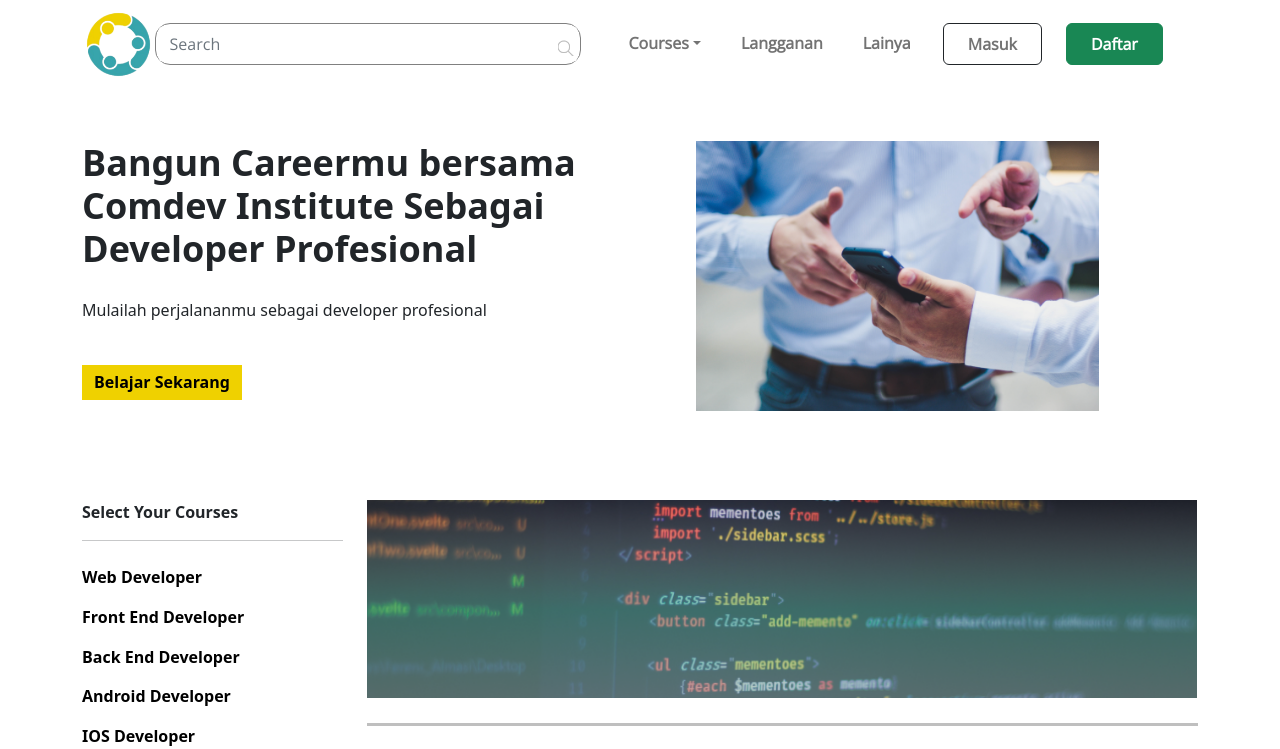
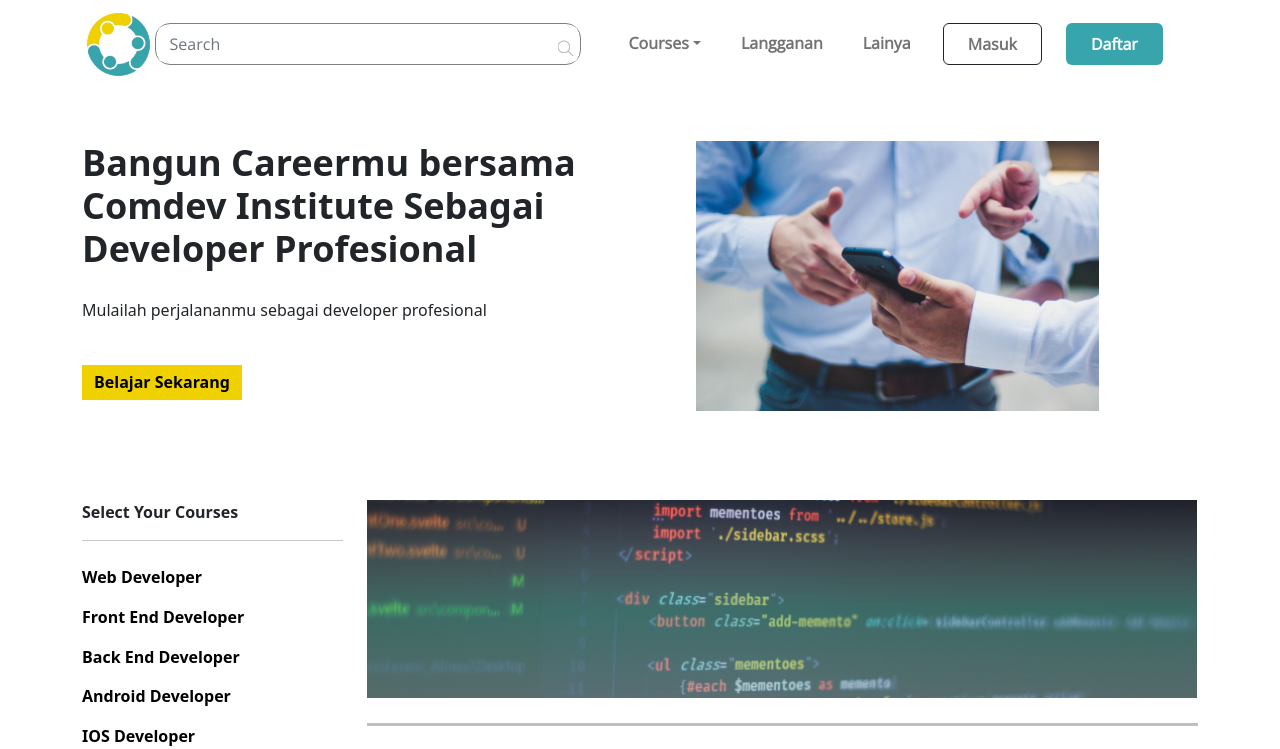
Before and after one commit to ervindwik/fe-comdev, a React (Create React App) app: page / in a window 1280 px wide. Shown: the top 749 px of the page. Built offline with nearby package versions, Linux system fonts and the light colour scheme.

Commit message:
Ganti bg color button daftar

```diff
--- a/src/Components/Navbar.jsx
+++ b/src/Components/Navbar.jsx
@@ -49,7 +49,7 @@ const NavbarComp = (props) => {
                         <Nav.Link href="#" className="btn btn-outline-dark px-4">
                             Masuk
                         </Nav.Link>
-                        <Nav.Link href="#" className="btn btn-success text-white px-4">
+                        <Nav.Link href="#" className="btn oldGreen text-white px-4">
                             Daftar
                         </Nav.Link>
                     </Nav>
--- a/src/Styles/Navbar.css
+++ b/src/Styles/Navbar.css
@@ -52,7 +52,7 @@
   }
 
   .oldGreen{
-    background-color: #38A5AD;
+    background-color: #38A5AD !important;
   }
   @media (min-width: 992px) {
     .searchBar{
```
